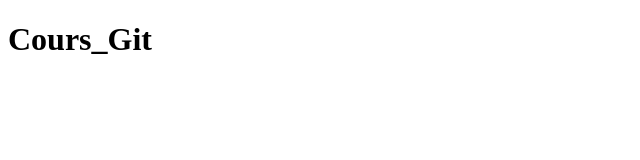
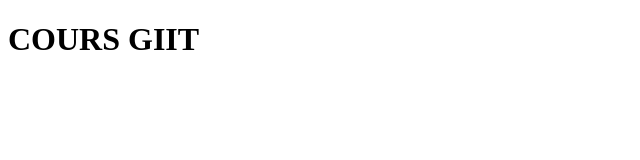
Before and after one commit to Sa6rinaa/Git, a plain HTML site: page index.html in a window 1280 px wide. Shown: the whole page, without its empty margins (0-640 px from the left). Drawn offline with Linux system fonts and the light colour scheme.

Commit message:
Majuscules

```diff
--- a/index.html
+++ b/index.html
@@ -6,7 +6,7 @@
     <title>Git</title>
 </head>
 <body>
-    <h1>Cours_Git</h1>
+    <h1>COURS GIIT</h1>
 
 </body>
 </html>
```
